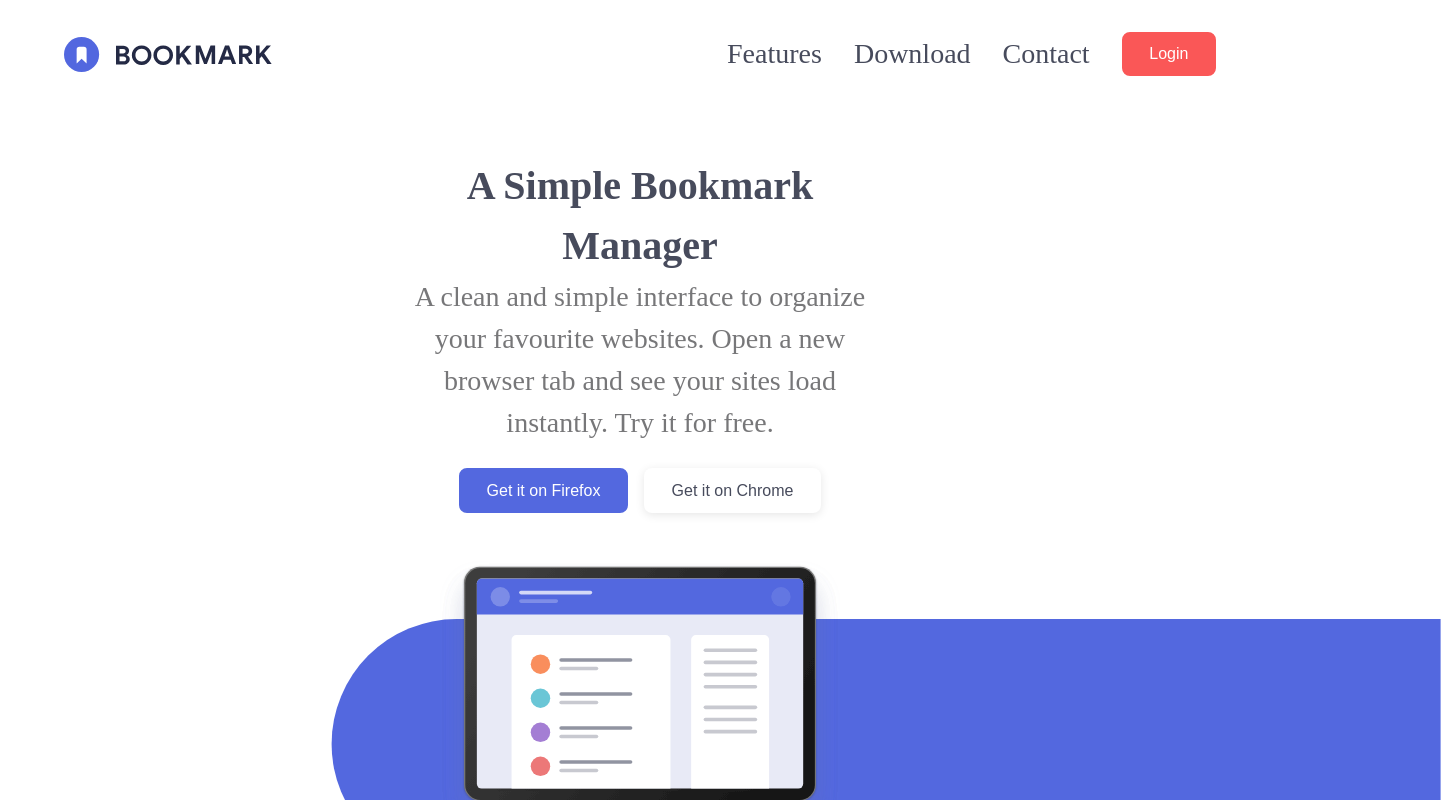
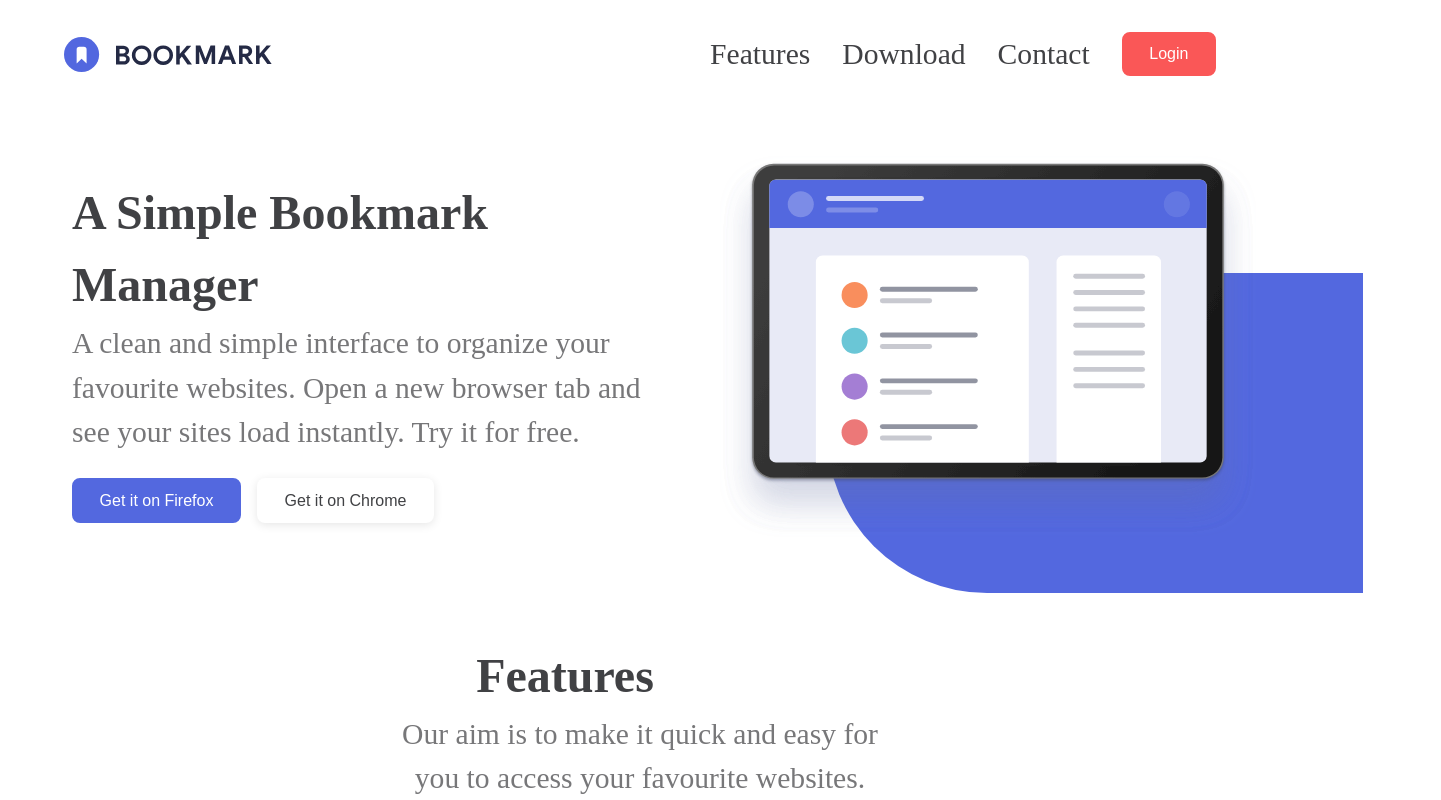
Before and after one commit to triflip/S5-react-project, a React (Vite) app: page / in a window 1280 px wide. Shown: the top 800 px of the page, 1441 px wide, since content can reach past the window. Built offline with nearby package versions, Linux system fonts and the light colour scheme.

Commit message:
fix: add size improvements

```diff
--- a/src/components/organisms/Hero/Hero.module.css
+++ b/src/components/organisms/Hero/Hero.module.css
@@ -1,11 +1,10 @@
 .hero {
   padding: 3rem 1.5rem;
   text-align: center;
-}
-
-.textContent {
-     max-width: 500px;
-  margin: 0 auto 3rem;
+  display: flex;
+  flex-direction: column-reverse;
+  align-items: center;
+  gap: 2rem;
 }
 
 .buttons {
@@ -17,25 +16,63 @@
 
 .imageWrapper {
   position: relative;
+  max-width: auto;
 }
 
 .imageWrapper img {
   width: 100%;
-    max-width: 400px;
   margin: 0 auto;
 }
 
 .backgroundShape {
   position: absolute;
-  top: 20%;
+  top: 30%;
   left: 70%;
   transform: translateX(-50%);
   width: 90%;
-  height: 70vh;
-  min-height: 100px;
-  max-height: 250px;
+  height: 100vh;
+  min-height: 80px;
+  max-height: 180px;
   z-index: -1;
   background-color: var(--color-primary);
   border-top-left-radius: 200px;
   border-bottom-left-radius: 200px;
 }
+
+@media (min-width: 1200px) {
+  .hero {
+    flex-direction: row;
+    text-align: left;
+    justify-content: space-around;
+    gap: 3rem;
+  }
+
+  .textContent {
+    max-width: 600px;
+    margin-left: 3rem;
+  }
+
+    h2 {
+      width: 70%;
+    }
+
+    .buttons {
+      justify-content: flex-start;
+    }
+
+    .imageWrapper img {
+  width: 100%;
+  max-width: auto;
+
+}
+
+.backgroundShape {
+  top: 30%;
+  width: 100%;
+  min-height: 100px;
+  max-height: 320px;
+}
+
+
+
+}
--- a/src/styles/variables.css
+++ b/src/styles/variables.css
@@ -1,13 +1,13 @@
 :root {
   --color-primary: hsl(231, 69%, 60%);
   --color-secondary: hsl(0, 94%, 66%);
-  --color-text: hsl(229, 13%, 32%);
+  --color-text: hsl(225, 3%, 26%);
   --color-light: hsl(0, 0%, 100%);
   --color-tab: hsl(229, 8%, 50%);
   --color-footer-bg: rgb(41, 40, 72);
   --color-paragraph: hsl(240, 1%, 47%);
   --color-overlay-bg: hsla(231, 35%, 15%, 0.95);
-  --social-hover-filter: invert(48%) sepia(83%) saturate(747%) hue-rotate(329deg) brightness(91%) contrast(90%);
+  --social-hover-filter:brightness(0) saturate(100%) invert(78%) sepia(52%) saturate(7469%) hue-rotate(326deg) brightness(113%) contrast(123%);
 
   --box-shadow: 0 2px 10px rgba(0, 0, 0, 0.1);
 
@@ -15,8 +15,9 @@
   --font-size-base: 16px;
 
 
-  --h2-size: 2.50rem;
-  --p-size: 1.75rem;
+  --h2-size: 3rem;
+  --h3-size: 2.60rem;
+  --p-size: 1.85rem;
   --link-size: 1.4rem;
 
 
```
Lines whose indentation alone changed are shown as unchanged.
